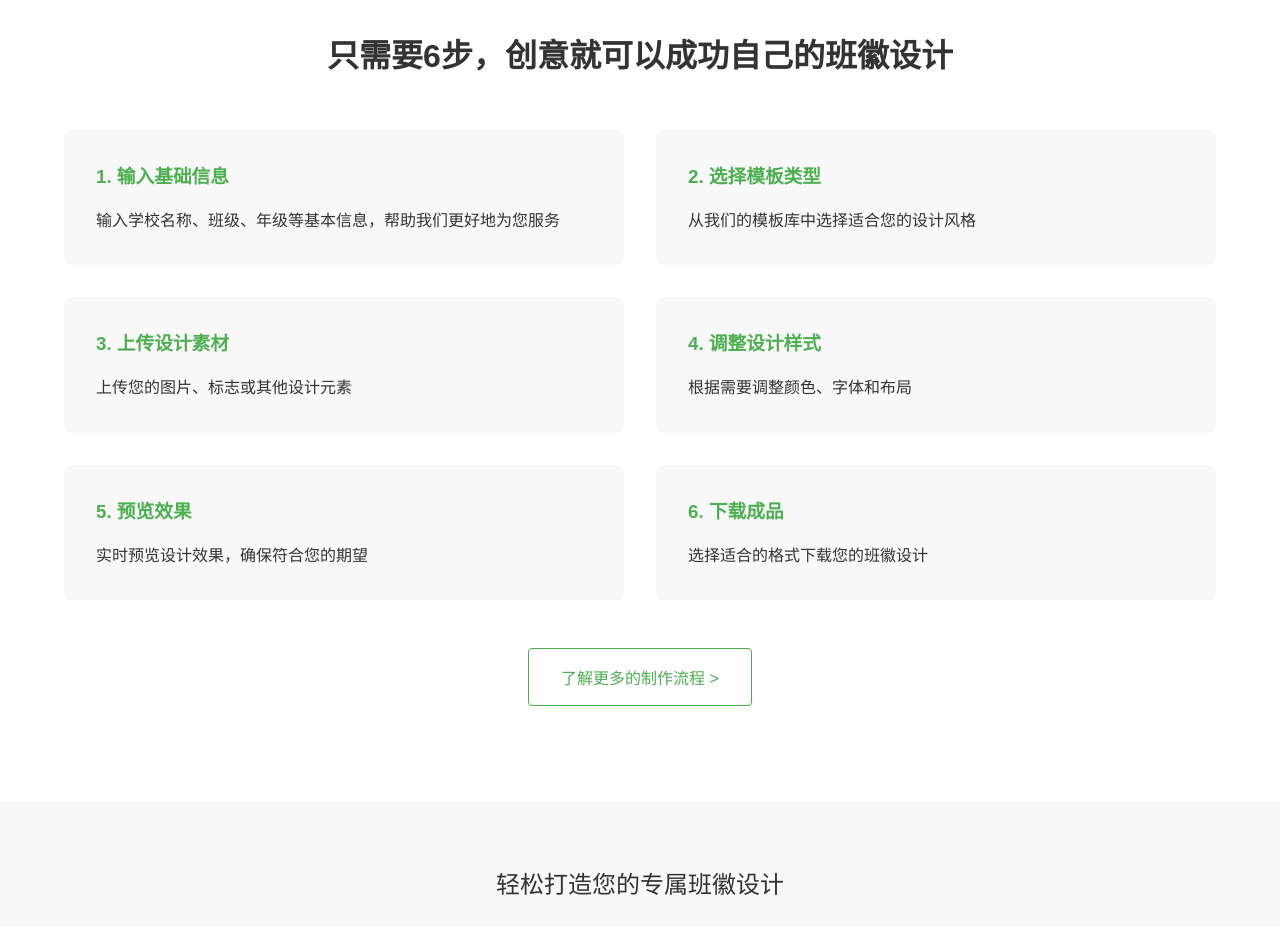
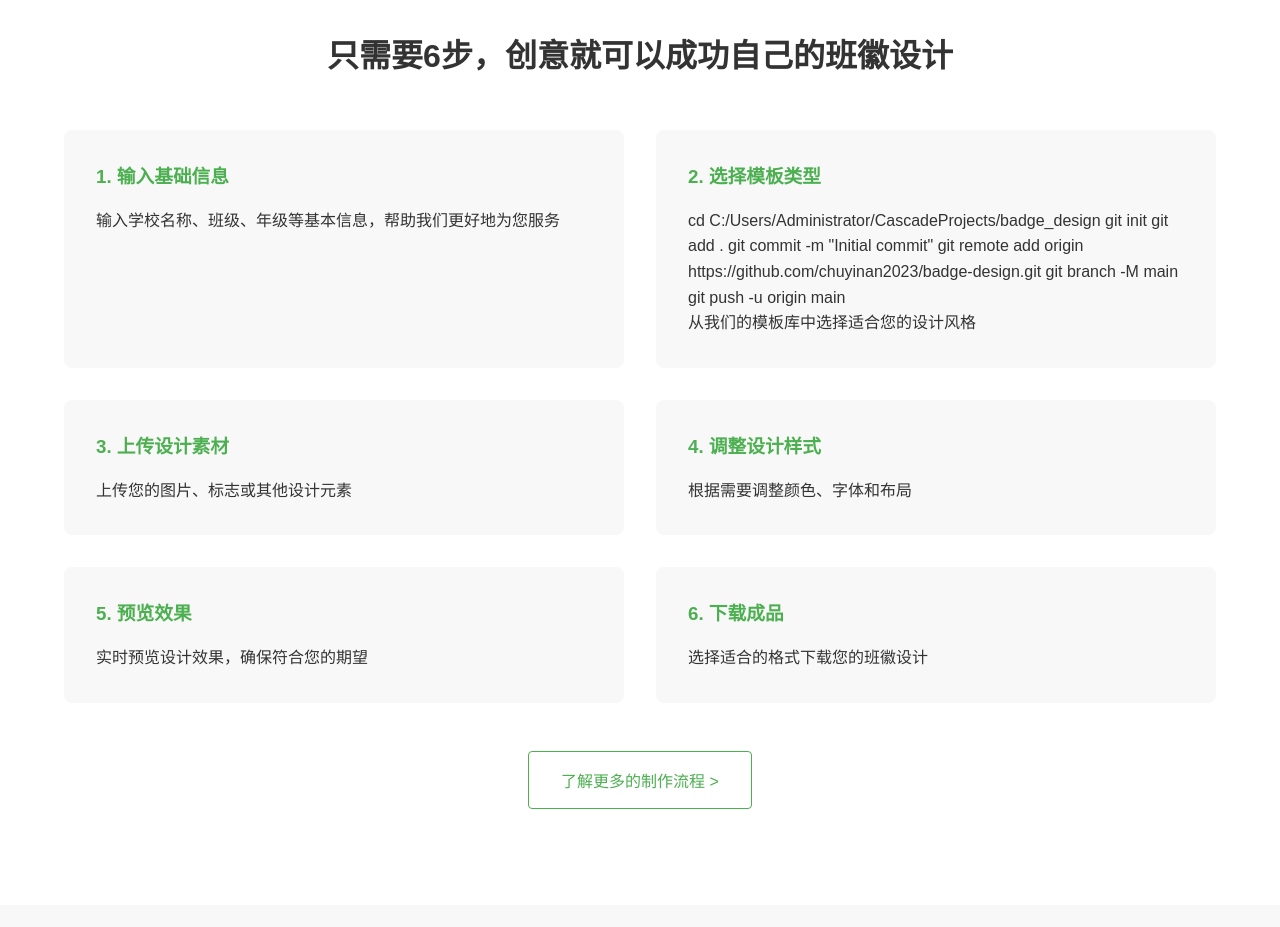
Before and after one commit to ChuYinan2023/badge-design, a plain HTML site: page index.html in a window 1280 px wide. Shown: the part 1900-2827 px from the top of the page. Drawn offline with Linux system fonts and the light colour scheme.

Commit message:
Initial commit

```diff
--- a/index.html
+++ b/index.html
@@ -105,7 +105,13 @@
                     <p>输入学校名称、班级、年级等基本信息，帮助我们更好地为您服务</p>
                 </div>
                 <div class="feature">
-                    <h3>2. 选择模板类型</h3>
+                    <h3>2. 选择模板类型</h3>cd C:/Users/Administrator/CascadeProjects/badge_design
+                    git init
+                    git add .
+                    git commit -m "Initial commit"
+                    git remote add origin https://github.com/chuyinan2023/badge-design.git
+                    git branch -M main
+                    git push -u origin main
                     <p>从我们的模板库中选择适合您的设计风格</p>
                 </div>
                 <div class="feature">
```
